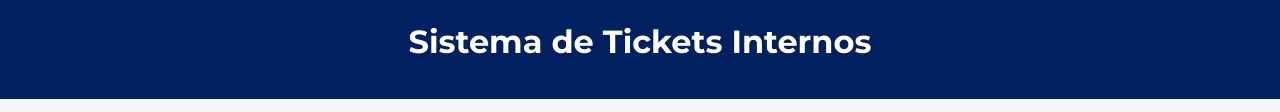
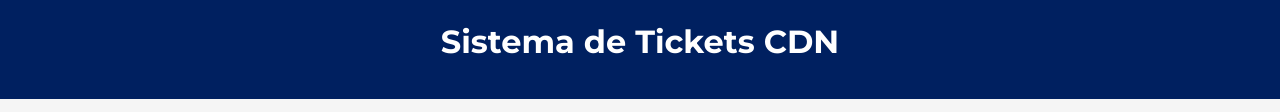
Before and after one commit to TIcdn/tickets-cdn, a plain HTML site: page index.html in a window 1280 px wide. Shown: the part 169-281 px from the top of the page. Drawn offline with nearby package versions, Linux system fonts and the light colour scheme.

Commit message:
Update index.html

```diff
--- a/index.html
+++ b/index.html
@@ -79,7 +79,7 @@
 <body>
   <header>
     <img src="https://www.ciudaddelosninoscr.org/pics/header-logo.png" width="200" alt="Logo">
-    <h1>Sistema de Tickets Internos</h1>
+    <h1>Sistema de Tickets CDN</h1>
   </header>
 
   <div class="section">
```
